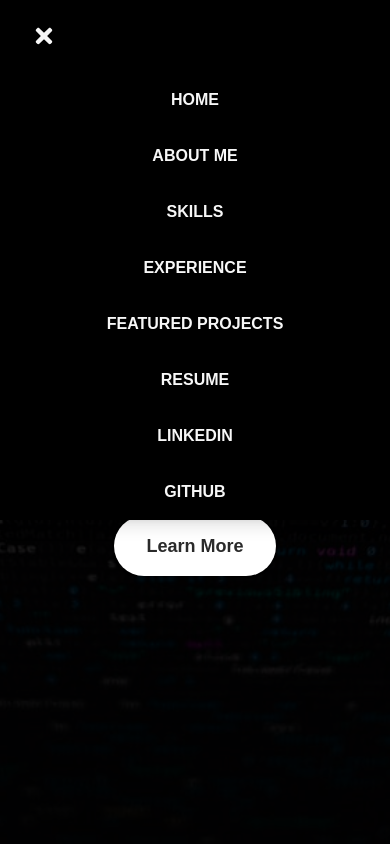
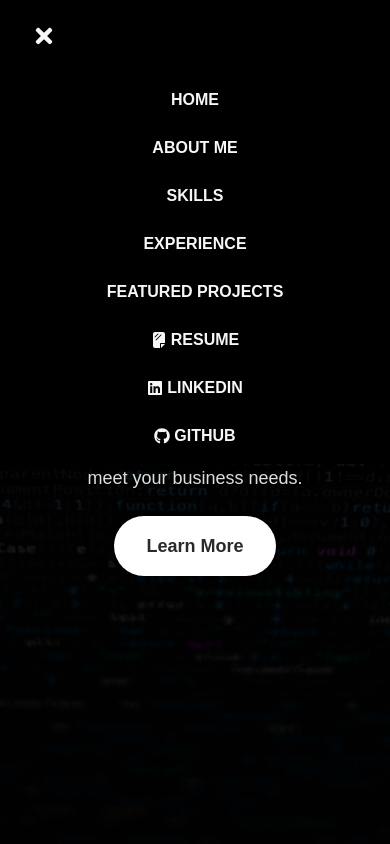
Before and after one commit to lancedalanon/my-portfolio, a Next.js app: page / in a window 390 px wide. Both pictures are taken after a click on the button "Toggle Menu". Shown: the top 844 px of the page. Built offline with nearby package versions, Linux system fonts and the light colour scheme.

Commit message:
Update Navbar.tsx

```diff
--- a/components/Navbar.tsx
+++ b/components/Navbar.tsx
@@ -5,7 +5,7 @@ import { FaSheetPlastic } from "react-icons/fa6";
 import { useRouter, usePathname } from 'next/navigation';
 
 // Component for QuickLinks (Home, About Me, Skills, etc.)
-const QuickLinks: React.FC<{ handleSmoothScroll: (e: React.MouseEvent<HTMLAnchorElement, MouseEvent>, targetId: string) => void }> = ({ handleSmoothScroll }) => {
+const QuickLinks: React.FC<{ handleSmoothScroll: (e: React.MouseEvent<HTMLAnchorElement, MouseEvent>, targetId: string) => void, isMobile?: boolean }> = ({ handleSmoothScroll, isMobile }) => {
   const pathname = usePathname(); // Get the current path in Next.js App Router
   const router = useRouter();
 
@@ -22,7 +22,7 @@ const QuickLinks: React.FC<{ handleSmoothScroll: (e: React.MouseEvent<HTMLAnchor
   };
 
   return (
-    <ul className="space-x-8 md:flex hidden">
+    <ul className={`${isMobile ? "space-y-6" : "space-x-8"} ${isMobile ? "flex flex-col items-center justify-center" : "md:flex hidden"}`}>
       {["home", "about-me", "skills", "experience", "featured-projects"].map((section) => (
         <li key={section}>
           <a
@@ -39,8 +39,8 @@ const QuickLinks: React.FC<{ handleSmoothScroll: (e: React.MouseEvent<HTMLAnchor
 };
 
 // Component for SocialLinks (Resume, LinkedIn, GitHub, etc.)
-const SocialLinks: React.FC = () => (
-  <ul className="space-x-8 md:flex hidden">
+const SocialLinks: React.FC<{ isMobile?: boolean }> = ({ isMobile }) => (
+  <ul className={`${isMobile ? "space-y-6" : "space-x-8"} ${isMobile ? "flex flex-col items-center justify-center mt-6" : "md:flex hidden"}`}>
     <li>
       <a
         href="/documents/LanceOrvilleRDalanonResume.pdf"
@@ -148,54 +148,9 @@ const Navbar: React.FC = () => {
       {/* Mobile Menu */}
       {isMobileMenuOpen && (
         <div className="md:hidden bg-custom-900 py-4">
-          <ul className="space-y-8 text-center">
-            {["home", "about-me", "skills", "experience", "featured-projects"].map((section) => (
-              <li key={section}>
-                <a
-                  href={`/#${section}`}
-                  onClick={(e) => handleSmoothScroll(e, section)}
-                  className="text-custom-100 font-bold hover:text-custom-200 transition-colors"
-                >
-                  {section.replace("-", " ").toUpperCase()}
-                </a>
-              </li>
-            ))}
-          </ul>
-
-          {/* External Links (Mobile) */}
-          <ul className="space-y-8 text-center mt-8">
-            <li>
-              <a
-                href="/documents/LanceOrvilleRDalanonResume.pdf"
-                className="text-custom-100 font-bold hover:text-custom-200 transition-colors"
-                download
-              >
-                RESUME
-              </a>
-            </li>
-            <li>
-              <a
-                href="https://www.linkedin.com/in/lance-orville-dalanon-453109166/"
-                target="_blank"
-                rel="noopener noreferrer"
-                className="text-custom-100 font-bold hover:text-custom-200 transition-colors"
-                aria-label="LinkedIn"
-              >
-                LINKEDIN
-              </a>
-            </li>
-            <li>
-              <a
-                href="https://github.com/lancedalanon"
-                target="_blank"
-                rel="noopener noreferrer"
-                className="text-custom-100 font-bold hover:text-custom-200 transition-colors"
-                aria-label="GitHub"
-              >
-                GITHUB
-              </a>
-            </li>
-          </ul>
+          {/* Mobile QuickLinks and SocialLinks */}
+          <QuickLinks handleSmoothScroll={handleSmoothScroll} isMobile />
+          <SocialLinks isMobile />
         </div>
       )}
     </nav>
```
